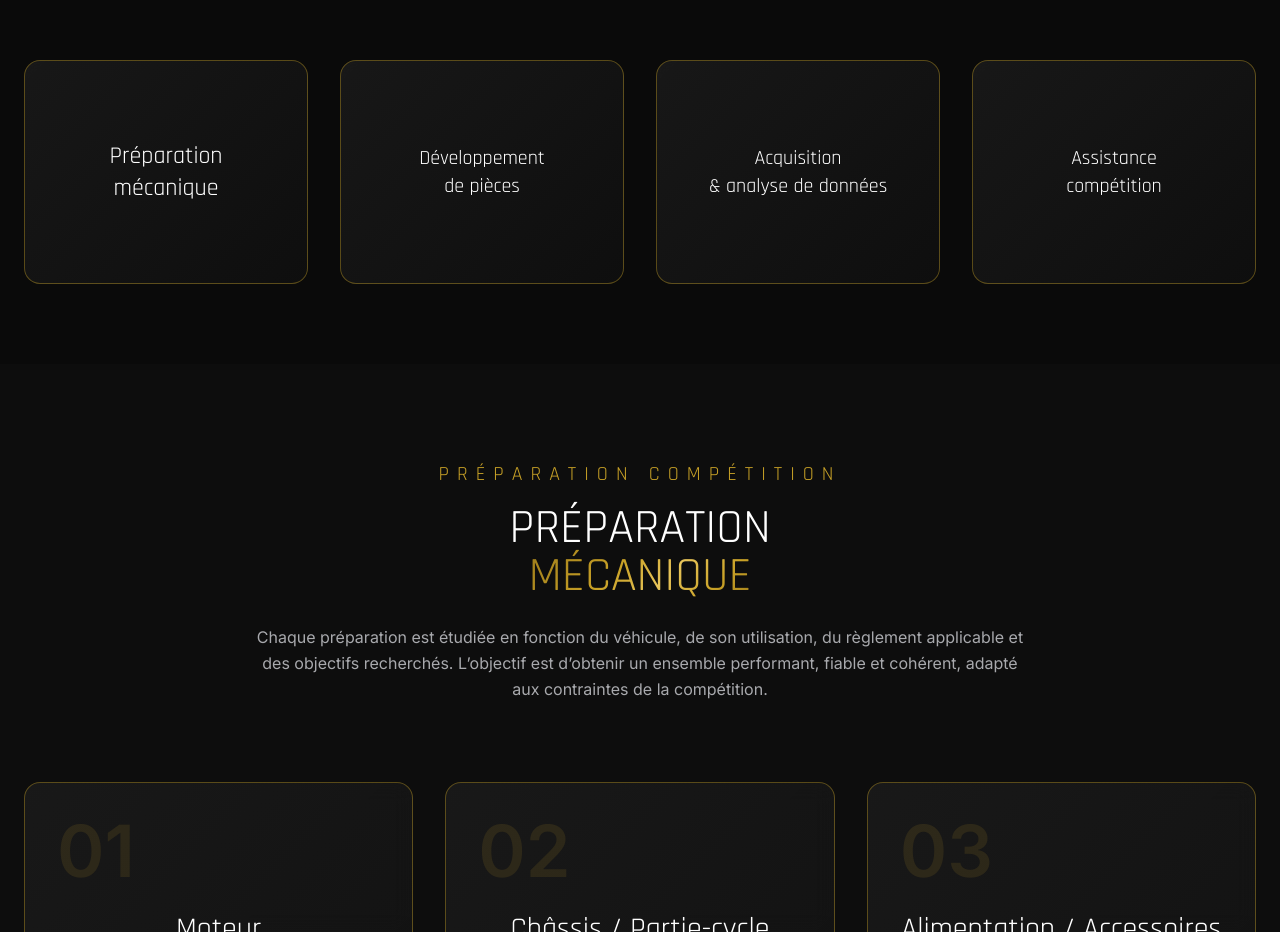
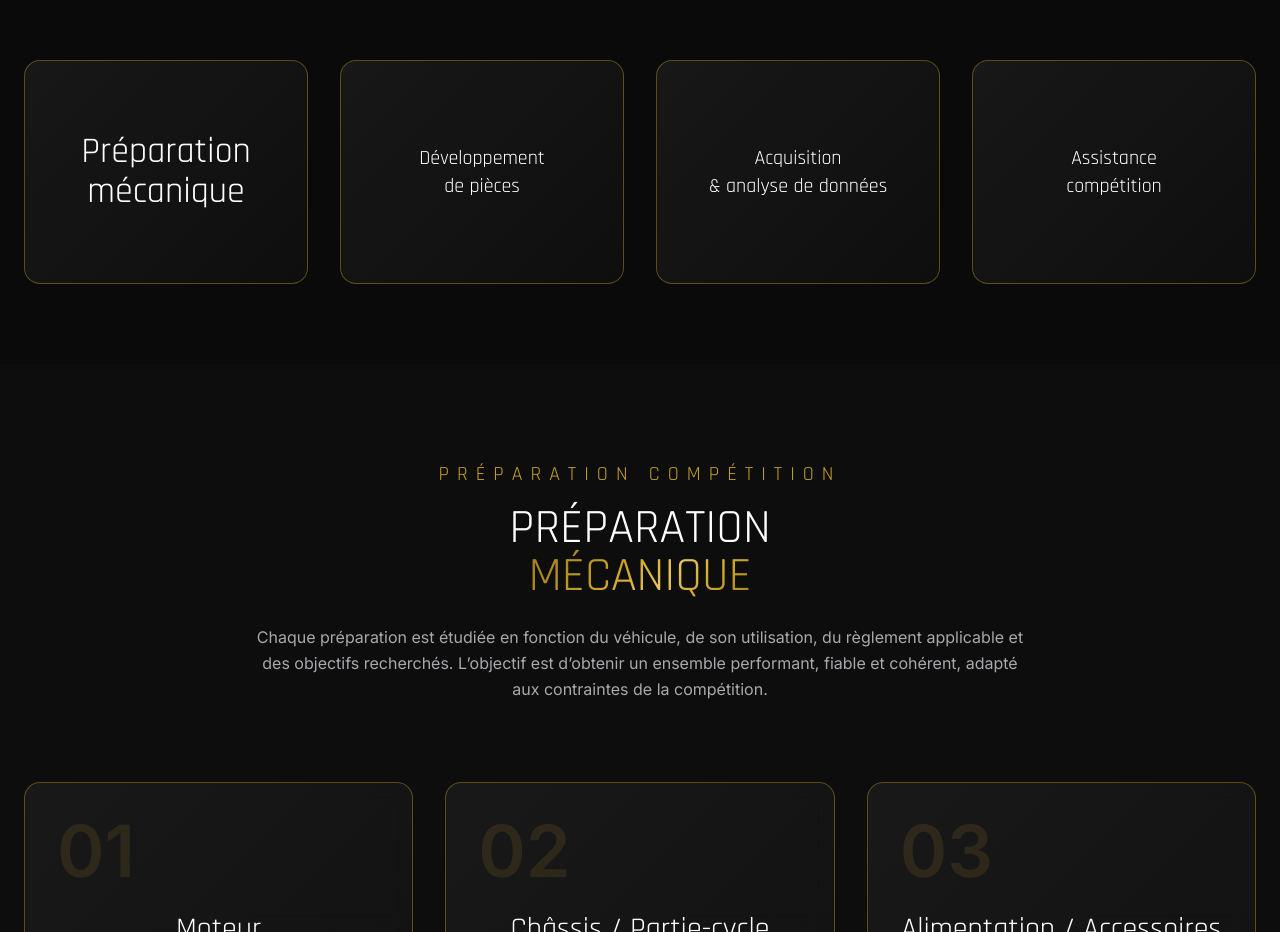
Before and after one commit to PerformancePrestigeAcademy/performance-prestige-academy, a React (Vite) app: page /preparation-developpement in a window 1280 px wide. Shown: the part 820-1752 px from the top of the page. Built offline with nearby package versions, Linux system fonts and the light colour scheme.

Commit message:
PATCH 030 v2

```diff
--- a/src/Pages/PrepDevPage.tsx
+++ b/src/Pages/PrepDevPage.tsx
@@ -36,7 +36,7 @@ keywords="préparation compétition, préparation moteur, préparation châssis,
         href="#preparation-mecanique"
         className="bg-dark-card service-card gold-border rounded-2xl h-56 p-8 flex items-center justify-center text-center hover:-translate-y-2 transition-all duration-300"
       >
-        <h3 className="font-racing text-2xl">
+        <h3 className="font-racing text-4xl">
           Préparation
           <br />
           mécanique
```
